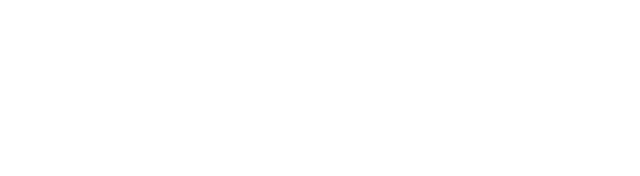
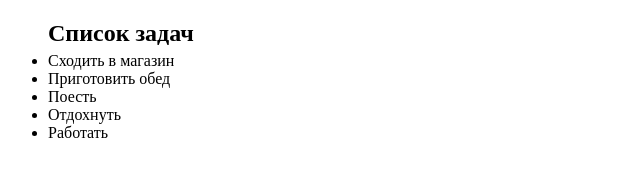
Before and after one commit to Nurtilek2005/lesson_31, a plain HTML site: page index.html in a window 1280 px wide. Shown: the whole page, without its empty margins (0-640 px from the left). Drawn offline with nearby package versions, Linux system fonts and the light colour scheme.

Commit message:
first commit

```diff
--- a/index.html
+++ b/index.html
@@ -4,11 +4,14 @@
   <meta charset="UTF-8">
   <meta name="viewport" content="width=device-width, initial-scale=1.0">
   <title>Lesson #31</title>
+  <script src="http://code.jquery.com/jquery-3.5.1.min.js" integrity="sha256-9/aliU8dGd2tb6OSsuzixeV4y/faTqgFtohetphbbj0=" crossorigin="anonymous"></script>
   <link rel="stylesheet" href="css/style.css">
 </head>
 <body>
 
-
+  <ul class="todo">
+    <h2 style="margin-bottom: 5px;">Список задач</h2>
+  </ul>
 
   <script src="js/script.js"></script>
 
--- a/js/script.js
+++ b/js/script.js
@@ -0,0 +1,13 @@
+let tasks = [
+  'Сходить в магазин',
+  'Приготовить обед',
+  'Поесть',
+  'Отдохнуть',
+  'Работать'
+];
+
+for(let item of tasks) {
+  let task = $('<li>');
+  task.text(item);
+  $('.todo').append(task);
+}
```
